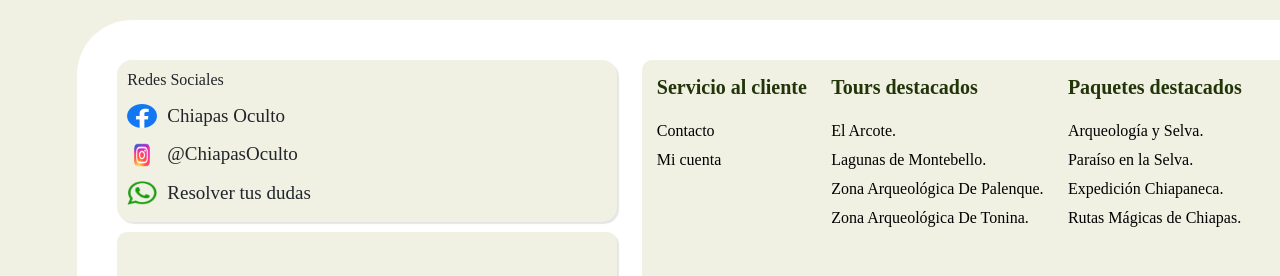
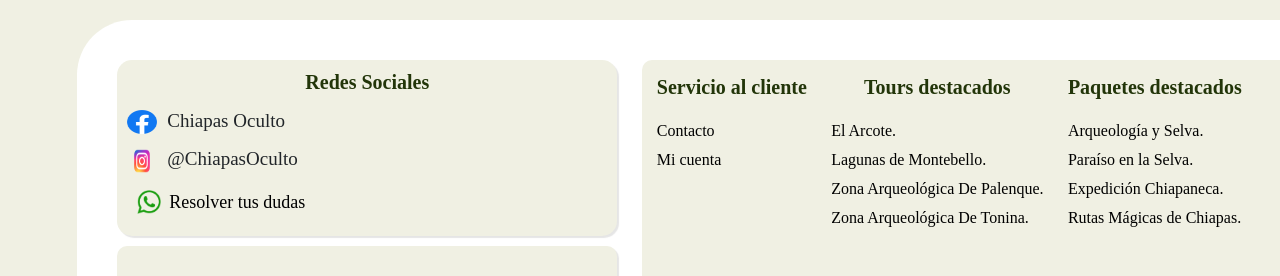
Before and after one commit to mariareyesfuentesunach/pco, a React (Vite) app: page / in a window 1280 px wide. Shown: the part 5482-5758 px from the top of the page. Built offline with nearby package versions, Linux system fonts and the light colour scheme.

Commit message:
Redes sociales

```diff
--- a/src/App.css
+++ b/src/App.css
@@ -1036,6 +1036,8 @@ p {
 /*PIE DE PAGINA*/
 
 /*PIE DE PAGINA*/
+
+
 .footer-container {
   background-color: #ffffff;
   padding: 20px;
@@ -1058,6 +1060,13 @@ p {
   display: flex;
   flex-direction: column;
   width: 35%;
+}
+h6{
+  color: #223509;
+  font-size: 20px;
+  text-align: center;
+  font-weight: bold;
+
 }
 
 .redes{
@@ -1164,3 +1173,28 @@ p {
 .ubi{
   width: 40px;
 }
+
+
+.whatsapp-container {
+  display: flex;
+  align-items: center; /* Alinea la imagen y el texto en la misma línea */
+  gap: 8px; /* Espacio entre la imagen y el texto */
+  padding: 10px;
+  border-radius: 8px;
+  cursor: pointer;
+  transition: transform 0.2s, box-shadow 0.2s;
+  width: fit-content; /* Se ajusta al contenido */
+}
+
+
+
+.whatsapp-icon {
+  width: 24px;
+  height: 24px;
+}
+
+.whatsapp-text {
+  font-size: 18px;
+  color: rgb(0, 0, 0);
+  margin: 0; /* Evita que el texto tenga márgenes extra */
+}
--- a/src/App.jsx
+++ b/src/App.jsx
@@ -587,17 +587,47 @@ const App = () => {
             <div className="social-box">
               <h6>Redes Sociales</h6>
               <div className="social-item">
-                <img src="/img/facebook.png" alt="Facebook" className="icon" />
+                <a
+                  href="https://www.facebook.com/profile.php?id=61574799724141"
+                  target="_blank"
+                  rel="noopener noreferrer"
+                  style={{ textDecoration: 'none', color: 'inherit' }}
+                >
+                  <img src="/img/facebook.png" alt="Facebook" className="icon" />
+
+                </a>
                 <p className="redes">Chiapas Oculto</p>
               </div>
+
+
+
               <div className="social-item">
-                <img src="/img/insta.png" alt="Instagram" className="icon" />
-                <p className="redes">@ChiapasOculto</p>
+                <a
+                  href="https://www.instagram.com/chiapas_oculto/"
+                  target="_blank"
+                  rel="noopener noreferrer"
+                  style={{ textDecoration: 'none', color: 'inherit' }}
+                >
+                  <img src="/img/insta.png" alt="Instagram" className="icon" />
+                </a>
+                <a
+                  href="https://www.instagram.com/chiapas_oculto/"
+                  target="_blank"
+                  rel="noopener noreferrer"
+                  style={{ textDecoration: 'none', color: 'inherit' }}
+                >
+                  <p className="redes">@ChiapasOculto</p>
+
+                </a>
               </div>
-              <div className="social-item">
-                <img src="/img/whatss.png" alt="WhatsApp" className="icon" />
-                <p className="redes">Resolver tus dudas</p>
+
+              <div className="whatsapp-container" onClick={handleWhatsAppClick}>
+                <img src="/img/whatss.png" alt="WhatsApp" className="whatsapp-icon" />
+                <p className="whatsapp-text">Resolver tus dudas</p>
               </div>
+
+
+
             </div>
 
             <div className="logo-box">
```
